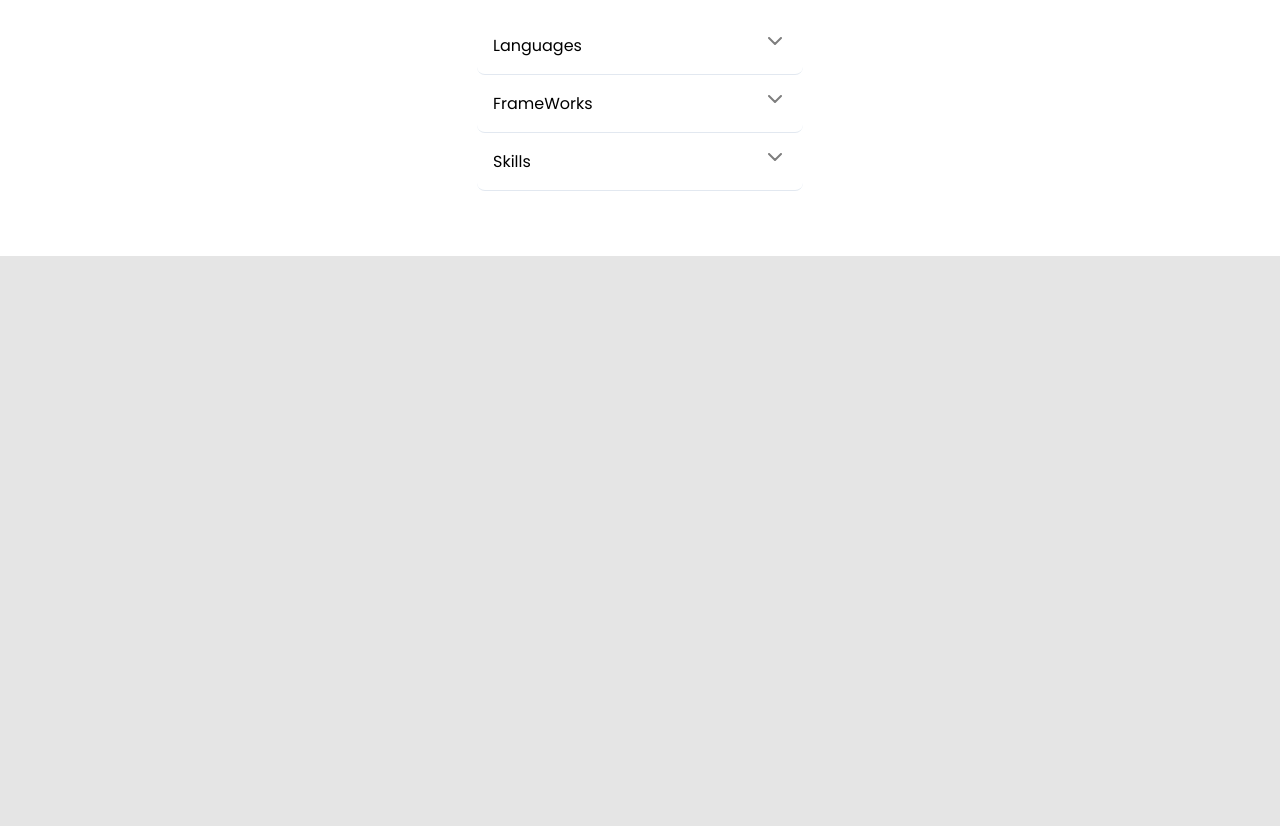
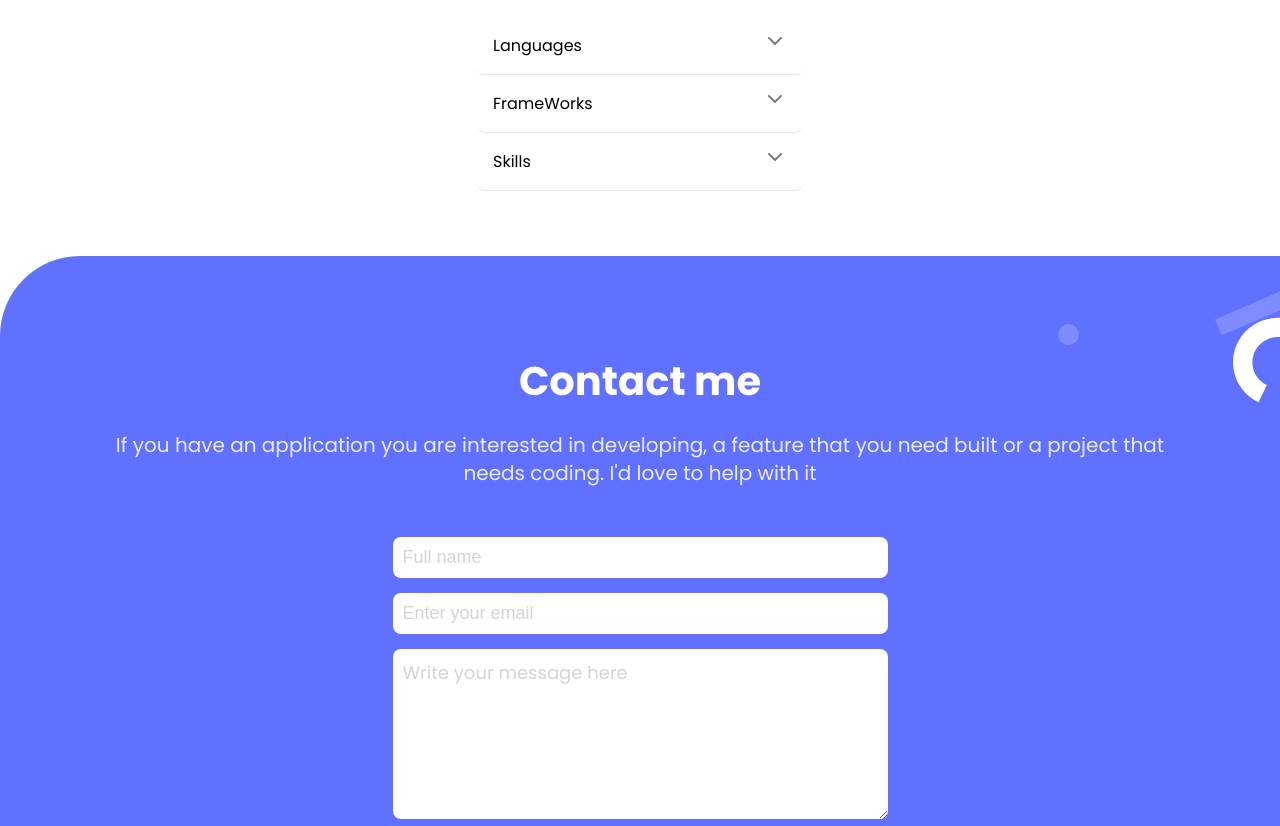
Before and after one commit to AACHOURMOHAMED/portfolio-microverse, a website: page index.html in a window 1280 px wide. Shown: the part 4063-4889 px from the top of the page. Before the commit the page ends 4319 px from the top, so only its background shows below. Drawn offline with Linux system fonts and the light colour scheme.

Commit message:
Add contact form

```diff
--- a/css/style.css
+++ b/css/style.css
@@ -371,3 +371,122 @@ summary:hover .summary-chevron-up svg {
 /* End of details */
 
 /* End of About MYself section */
+
+/* Contact Form section */
+
+.background-contact {
+  position: absolute;
+  background-image: url("../assest/back-contact.svg");
+  background-repeat: no-repeat;
+  background-size: auto;
+  background-position: right;
+  width: 100%;
+  height: 779px;
+  background-color: #6070ff;
+  z-index: -1;
+  border-top-left-radius: 80px;
+}
+
+.back-contact {
+  background-color: #ffff;
+  height: 100%;
+  width: 100%;
+  position: absolute;
+  z-index: -999;
+}
+
+.Contact-head {
+  display: flex;
+  flex-direction: column;
+  gap: 20px;
+  text-align: center;
+  margin-top: 80px;
+}
+
+.title-contact {
+  font-size: 40px;
+  font-weight: 700;
+  color: #ffff;
+}
+
+.text-contact {
+  font-size: 20px;
+  font-weight: 400;
+  color: #ebebff;
+  line-height: 28px;
+}
+
+.form-contact {
+  display: flex;
+  flex-direction: column;
+  gap: 15px;
+  margin-top: 50px;
+}
+
+.input-warpper {
+  width: 100%;
+}
+
+.input-warpper input {
+  width: 100%;
+  height: 100%;
+  font-size: 18px;
+  padding: 10px;
+  border-radius: 8px;
+  border: none;
+  color: #172b4d;
+}
+
+input::placeholder {
+  color: rgb(212, 212, 212);
+}
+
+input:focus {
+  outline: none;
+}
+
+.area-warpper {
+  width: 100%;
+}
+
+.area-warpper textarea {
+  font-family: "poppins", sans-serif;
+  width: 100%;
+  height: 170px;
+  font-size: 18px;
+  padding: 10px;
+  border-radius: 8px;
+  border: none;
+  color: #172b4d;
+}
+
+textarea::placeholder {
+  color: rgb(212, 212, 212);
+}
+
+textarea:focus {
+  outline: none;
+}
+
+.btn-warpper .btn-c {
+  font-weight: 500;
+  font-size: 17px;
+  color: #6070ff;
+  padding: 12px 16px;
+  border-radius: 8px;
+  border: none;
+  background-color: #ffff;
+}
+
+.content-contact {
+  display: flex;
+  align-items: center;
+  flex-direction: column;
+}
+
+.shape {
+  text-align: center;
+  margin-top: 40px;
+}
+
+/* End of Contact Form section */
--- a/index.html
+++ b/index.html
@@ -222,10 +222,24 @@
         <div class="languages">
           <div class="languagesContent">
             <details>
-              <summary>Languages
+              <summary>
+                Languages
 
                 <label class="summary-chevron-up">
-                  <svg xmlns="http://www.w3.org/2000/svg" width="24" height="24" viewBox="0 0 24 24" fill="none" stroke="currentColor" stroke-width="2" stroke-linecap="round" stroke-linejoin="round" class="feather feather-chevron-down"><polyline points="6 9 12 15 18 9"></polyline></svg>
+                  <svg
+                    xmlns="http://www.w3.org/2000/svg"
+                    width="24"
+                    height="24"
+                    viewBox="0 0 24 24"
+                    fill="none"
+                    stroke="currentColor"
+                    stroke-width="2"
+                    stroke-linecap="round"
+                    stroke-linejoin="round"
+                    class="feather feather-chevron-down"
+                  >
+                    <polyline points="6 9 12 15 18 9"></polyline>
+                  </svg>
                 </label>
               </summary>
 
@@ -244,30 +258,97 @@
                 </li>
               </ul>
               <div class="summary-chevron-down">
-                <svg xmlns="http://www.w3.org/2000/svg" width="24" height="24" viewBox="0 0 24 24" fill="none" stroke="currentColor" stroke-width="2" stroke-linecap="round" stroke-linejoin="round" class="feather feather-chevron-up"><polyline points="18 15 12 9 6 15"></polyline></svg>
+                <svg
+                  xmlns="http://www.w3.org/2000/svg"
+                  width="24"
+                  height="24"
+                  viewBox="0 0 24 24"
+                  fill="none"
+                  stroke="currentColor"
+                  stroke-width="2"
+                  stroke-linecap="round"
+                  stroke-linejoin="round"
+                  class="feather feather-chevron-up"
+                >
+                  <polyline points="18 15 12 9 6 15"></polyline>
+                </svg>
               </div>
             </details>
             <details>
-              <summary>FrameWorks
+              <summary>
+                FrameWorks
 
                 <label class="summary-chevron-up">
-                  <svg xmlns="http://www.w3.org/2000/svg" width="24" height="24" viewBox="0 0 24 24" fill="none" stroke="currentColor" stroke-width="2" stroke-linecap="round" stroke-linejoin="round" class="feather feather-chevron-down"><polyline points="6 9 12 15 18 9"></polyline></svg>
+                  <svg
+                    xmlns="http://www.w3.org/2000/svg"
+                    width="24"
+                    height="24"
+                    viewBox="0 0 24 24"
+                    fill="none"
+                    stroke="currentColor"
+                    stroke-width="2"
+                    stroke-linecap="round"
+                    stroke-linejoin="round"
+                    class="feather feather-chevron-down"
+                  >
+                    <polyline points="6 9 12 15 18 9"></polyline>
+                  </svg>
                 </label>
               </summary>
               <div class="summary-chevron-down">
-                <svg xmlns="http://www.w3.org/2000/svg" width="24" height="24" viewBox="0 0 24 24" fill="none" stroke="currentColor" stroke-width="2" stroke-linecap="round" stroke-linejoin="round" class="feather feather-chevron-up"><polyline points="18 15 12 9 6 15"></polyline></svg>
-                </div>
+                <svg
+                  xmlns="http://www.w3.org/2000/svg"
+                  width="24"
+                  height="24"
+                  viewBox="0 0 24 24"
+                  fill="none"
+                  stroke="currentColor"
+                  stroke-width="2"
+                  stroke-linecap="round"
+                  stroke-linejoin="round"
+                  class="feather feather-chevron-up"
+                >
+                  <polyline points="18 15 12 9 6 15"></polyline>
+                </svg>
+              </div>
             </details>
             <details>
-              <summary>Skills
+              <summary>
+                Skills
 
                 <label class="summary-chevron-up">
-                  <svg xmlns="http://www.w3.org/2000/svg" width="24" height="24" viewBox="0 0 24 24" fill="none" stroke="currentColor" stroke-width="2" stroke-linecap="round" stroke-linejoin="round" class="feather feather-chevron-down"><polyline points="6 9 12 15 18 9"></polyline></svg>
+                  <svg
+                    xmlns="http://www.w3.org/2000/svg"
+                    width="24"
+                    height="24"
+                    viewBox="0 0 24 24"
+                    fill="none"
+                    stroke="currentColor"
+                    stroke-width="2"
+                    stroke-linecap="round"
+                    stroke-linejoin="round"
+                    class="feather feather-chevron-down"
+                  >
+                    <polyline points="6 9 12 15 18 9"></polyline>
+                  </svg>
                 </label>
               </summary>
               <div class="summary-chevron-down">
-                <svg xmlns="http://www.w3.org/2000/svg" width="24" height="24" viewBox="0 0 24 24" fill="none" stroke="currentColor" stroke-width="2" stroke-linecap="round" stroke-linejoin="round" class="feather feather-chevron-up"><polyline points="18 15 12 9 6 15"></polyline></svg>
-                </div>
+                <svg
+                  xmlns="http://www.w3.org/2000/svg"
+                  width="24"
+                  height="24"
+                  viewBox="0 0 24 24"
+                  fill="none"
+                  stroke="currentColor"
+                  stroke-width="2"
+                  stroke-linecap="round"
+                  stroke-linejoin="round"
+                  class="feather feather-chevron-up"
+                >
+                  <polyline points="18 15 12 9 6 15"></polyline>
+                </svg>
+              </div>
             </details>
           </div>
         </div>
@@ -275,5 +356,59 @@
       </div>
     </section>
     <!--End of About myself section-->
+
+    <!--The begin Contact form section-->
+    <footer id="Footer">
+      <div class="back-contact"></div>
+      <div class="contact-back">
+        <div class="background-contact">
+          <div class="container">
+            <div class="back-c"></div>
+            <div class="content-contact">
+              <div class="Contact-head">
+                <h2 class="title-contact">Contact me</h2>
+                <p class="text-contact">
+                  If you have an application you are interested in developing, a
+                  feature that you need built or a project that needs coding.
+                  I'd love to help with it
+                </p>
+              </div>
+              <form class="form-contact" action="post" autocomplete="off">
+                <div class="input-warpper">
+                  <input
+                    class="input"
+                    type="text"
+                    placeholder="Full name"
+                    required
+                  />
+                </div>
+                <div class="input-warpper">
+                  <input
+                    class="input"
+                    type="email"
+                    placeholder="Enter your email"
+                    required
+                  />
+                </div>
+                <div class="area-warpper">
+                  <textarea
+                    name="message"
+                    cols="30"
+                    rows="10"
+                    placeholder="Write your message here"
+                    required
+                  ></textarea>
+                </div>
+                <div class="btn-warpper">
+                  <button type="submit" class="btn-c">Get it Touch</button>
+                </div>
+              </form>
+              <img class="shape" src="./assest/Shape.svg" alt="Line" />
+            </div>
+          </div>
+        </div>
+      </div>
+    </footer>
+    <!--The End Contact form section-->
   </body>
 </html>
```
Also changed, not shown: assest/Shape.svg (added), assest/back-contact.svg (added).
